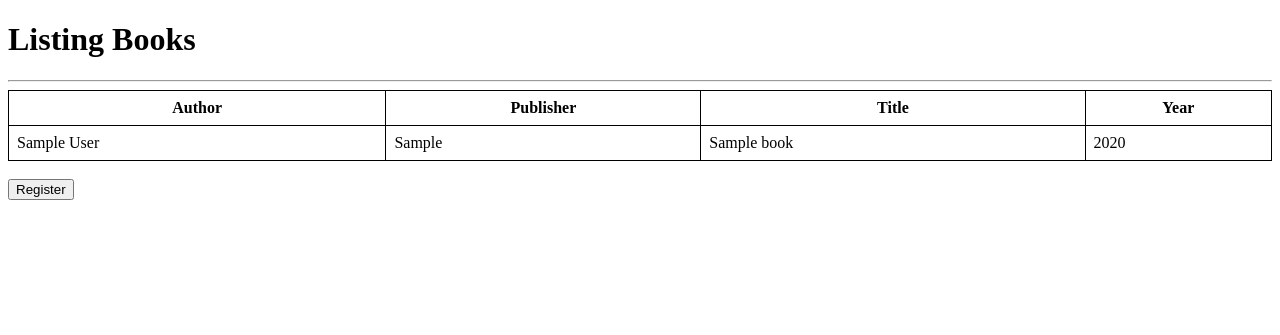
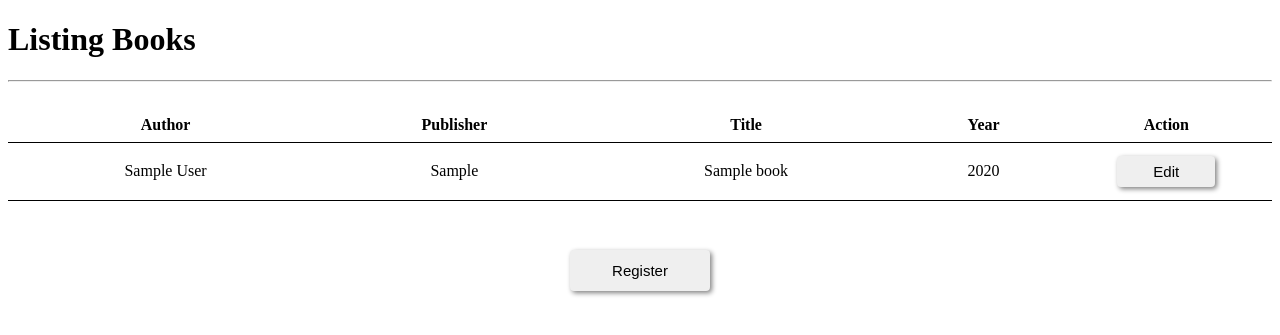
Before and after one commit to Johnvictorr/Library-Django, a Django app: page /bookList/ in a window 1280 px wide. Shown: the top 335 px of the page. Run offline with Django 5.2, Linux system fonts and the light colour scheme; tables that the repository leaves empty hold one stand-in row (values such as "Sample post").

Commit message:
adding book editing action

```diff
--- a/bookstoreProject/bookstoreApp/templates/bookList.html
+++ b/bookstoreProject/bookstoreApp/templates/bookList.html
@@ -8,31 +8,45 @@ Listing Books
 Listing Books
 {% endblock pageTitle %}
 
-{% block content %}
-<table style="width: 100%; border-collapse: collapse; border: 1px solid black;">
+{% block content %}<br>
+<table style="width: 100%; border-collapse: collapse;">
     <thead>
-        <tr>
-            <th style="border: 1px solid black; padding: 8px;">Author</th>
-            <th style="border: 1px solid black; padding: 8px;">Publisher</th>
-            <th style="border: 1px solid black; padding: 8px;">Title</th>
-            <th style="border: 1px solid black; padding: 8px;">Year</th>
+        <tr style="border-bottom: 1px solid black;">
+            <th style="padding: 8px;">Author</th>
+            <th style="padding: 8px;">Publisher</th>
+            <th style="padding: 8px;">Title</th>
+            <th style="padding: 8px;">Year</th>
+            <th style="padding: 8px;">Action</th>
         </tr>
     </thead>
     <tbody>
     {% for book in list %}
-        <tr>
-            <td style="border: 1px solid black; padding: 8px;">{{ book.author }}</td>
-            <td style="border: 1px solid black; padding: 8px;">{{ book.publisher }}</td>
-            <td style="border: 1px solid black; padding: 8px;">{{ book.title }}</td>
-            <td style="border: 1px solid black; padding: 8px;">{{ book.yearPublication }}</td>
+        <tr style="border-bottom: 1px solid black;">
+            <td style="padding: 8px; text-align: center;">{{ book.author }}</td>
+            <td style="padding: 8px; text-align: center;">{{ book.publisher }}</td>
+            <td style="padding: 8px; text-align: center;">{{ book.title }}</td>
+            <td style="padding: 8px; text-align: center;">{{ book.yearPublication }}</td>
+            <td style="padding: 8px; text-align: center;">
+                <a href="{% url 'editBook' book.pk %}">
+                    <button type="submit" style="display: inline-block; margin: 5px 0; padding: 5px 10px; text-decoration: none; border-radius: 4px; box-shadow: 2px 2px 5px gray; font-size: 15px; border-color: transparent; width: 50%;">
+                        Edit
+                    </button>
+                </a>
+            </td>
         </tr>
     {% endfor %}
     </tbody>
-</table><br>
-<a href="{% url 'newBook' %}">
-    <button type="submit">
-        Register
-    </button>
-</a>
+</table><br><br>
+<table style="width: 100%;">
+    <tr>
+        <td style="text-align: center;">
+            <a href="{% url 'newBook' %}">
+                <button type="submit" style="display: inline-block; margin: 10px 0; padding: 10px 40px; text-decoration: none; border-radius: 4px; box-shadow: 2px 2px 5px gray; font-size: 15px; border-color: transparent;">
+                    Register
+                </button>
+            </a>
+        </td>
+    </tr>
+</table>
 
 {% endblock content %}
--- a/bookstoreProject/bookstoreApp/templates/booksForm.html
+++ b/bookstoreProject/bookstoreApp/templates/booksForm.html
@@ -12,7 +12,7 @@ Book Registration
 <form method="post">
         {% csrf_token %}
     {{ form.as_p }}
-    <button type="submit">
+    <button type="submit" style="display: inline-block; margin: 10px 0; padding: 10px 40px; text-decoration: none; border-radius: 4px; box-shadow: 2px 2px 5px gray; font-size: 15px; border-color: transparent;">
         Save
     </button>
 </form>
--- a/bookstoreProject/bookstoreApp/urls.py
+++ b/bookstoreProject/bookstoreApp/urls.py
@@ -4,4 +4,5 @@ from .views import *
 urlpatterns = [
     path('bookList/', bookList, name='listBooks'),
     path('newBook/', newBook, name='newBook'),
+    path('editBook/<int:pk>/', editBook, name='editBook'),
 ]
--- a/bookstoreProject/bookstoreApp/views.py
+++ b/bookstoreProject/bookstoreApp/views.py
@@ -1,4 +1,4 @@
-from django.shortcuts import render, redirect
+from django.shortcuts import render, redirect, get_object_or_404
 from django.forms import ModelForm
 from .models import *
 
@@ -18,3 +18,14 @@ def newBook(request):
         form.save()
         return redirect('listBooks')
     return render(request, 'booksForm.html', {'form': form})
+
+def editBook(request, pk):
+    book = get_object_or_404(Book, pk=pk)
+    if request.method == "POST":
+        form = BookForm(request.POST, instance=book)
+        if form.is_valid():
+            book = form.save()
+            return redirect('listBooks')
+    else:
+        form = BookForm(instance=book)
+    return render(request, 'booksForm.html', {'form': form})
```
